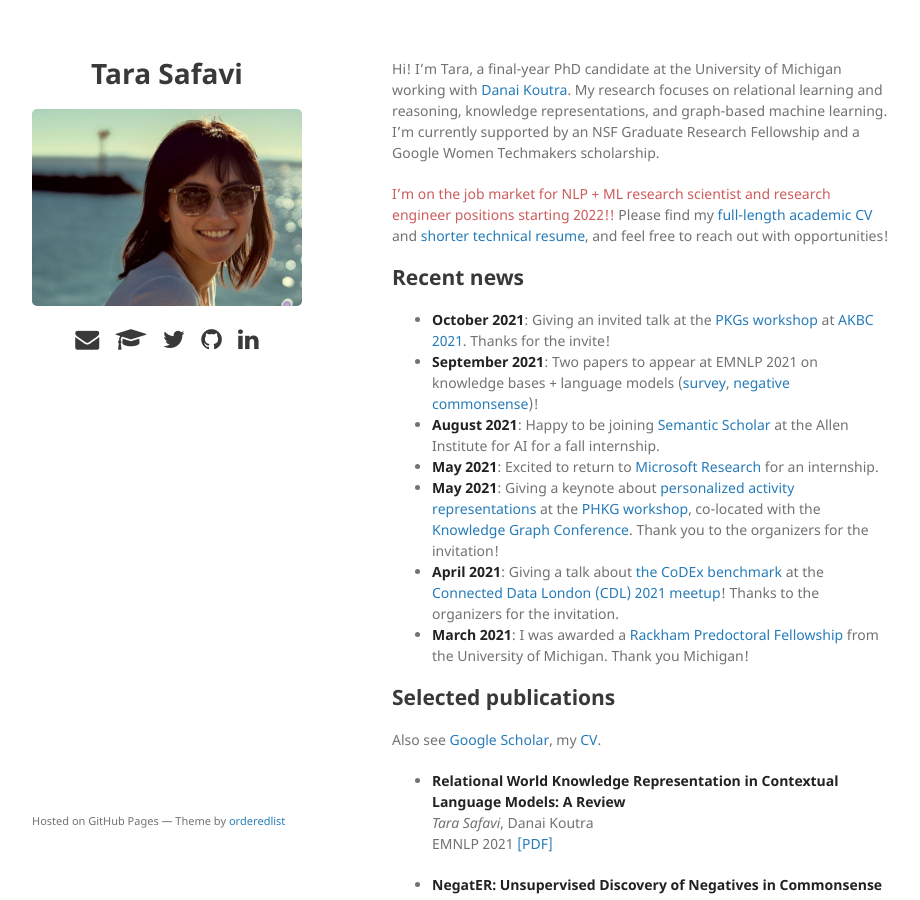
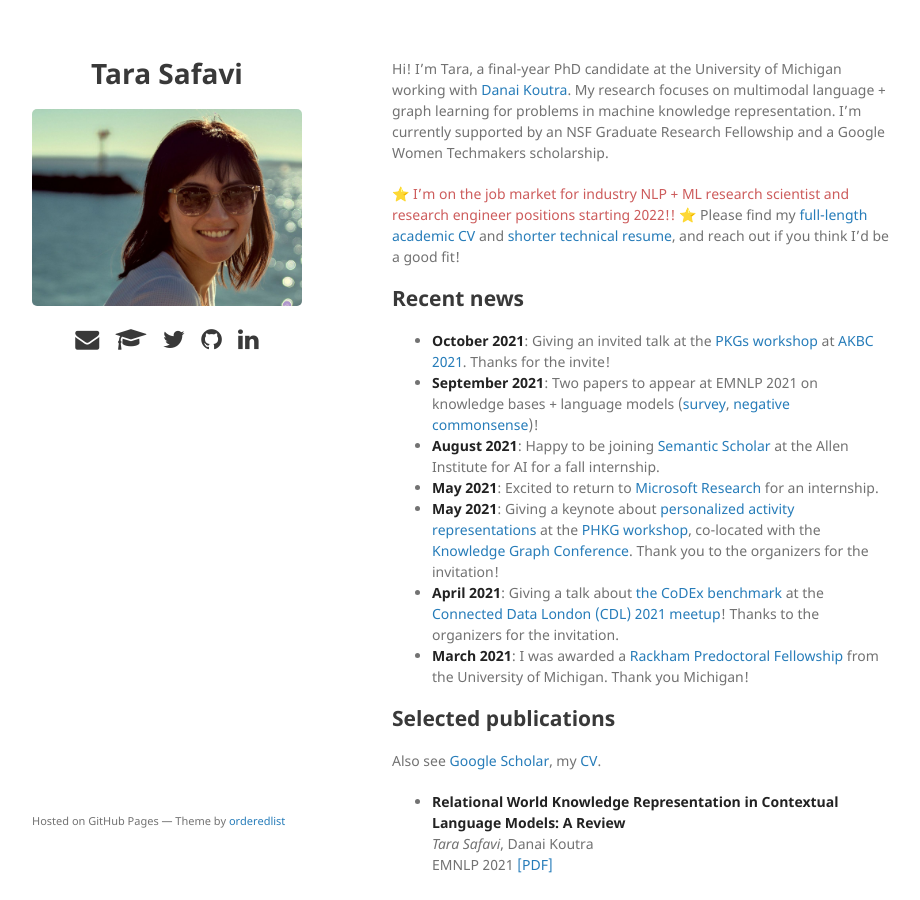
Before and after one commit to tsafavi/tsafavi.github.io, a Jekyll site: the page built from index.md, in a window 1280 px wide and 900 px high. Shown: the whole window, without its empty margins (178-1098 px from the left). Built offline with Jekyll 4.4.1, drawn with Linux system fonts in a browser that asks for light colours.

Commit message:
small website update

```diff
--- a/index.md
+++ b/index.md
@@ -4,11 +4,11 @@ layout: default
 
 Hi!
 I'm Tara, a final-year PhD candidate at the University of Michigan working with <a href="http://danaikoutra.com" target="_blank">Danai Koutra</a>.
-My research focuses on relational learning and reasoning, knowledge representations, and graph-based machine learning.
+My research focuses on multimodal language + graph learning for problems in machine knowledge representation.
 I'm currently supported by an NSF Graduate Research Fellowship and a Google Women Techmakers scholarship.
 
 
-<span class="red">I'm on the job market for NLP + ML research scientist and research engineer positions starting 2022!!</span> Please find my <a href="cv.pdf" target="_blank">full-length academic CV</a> and <a href="resume.pdf" target="_blank">shorter technical resume</a>, and feel free to reach out with opportunities!
+<span class="red">⭐ I'm on the job market for industry NLP + ML research scientist and research engineer positions starting 2022!! ⭐</span> Please find my <a href="cv.pdf" target="_blank">full-length academic CV</a> and <a href="resume.pdf" target="_blank">shorter technical resume</a>, and reach out if you think I'd be a good fit!
 
 ## Recent news
 
```
